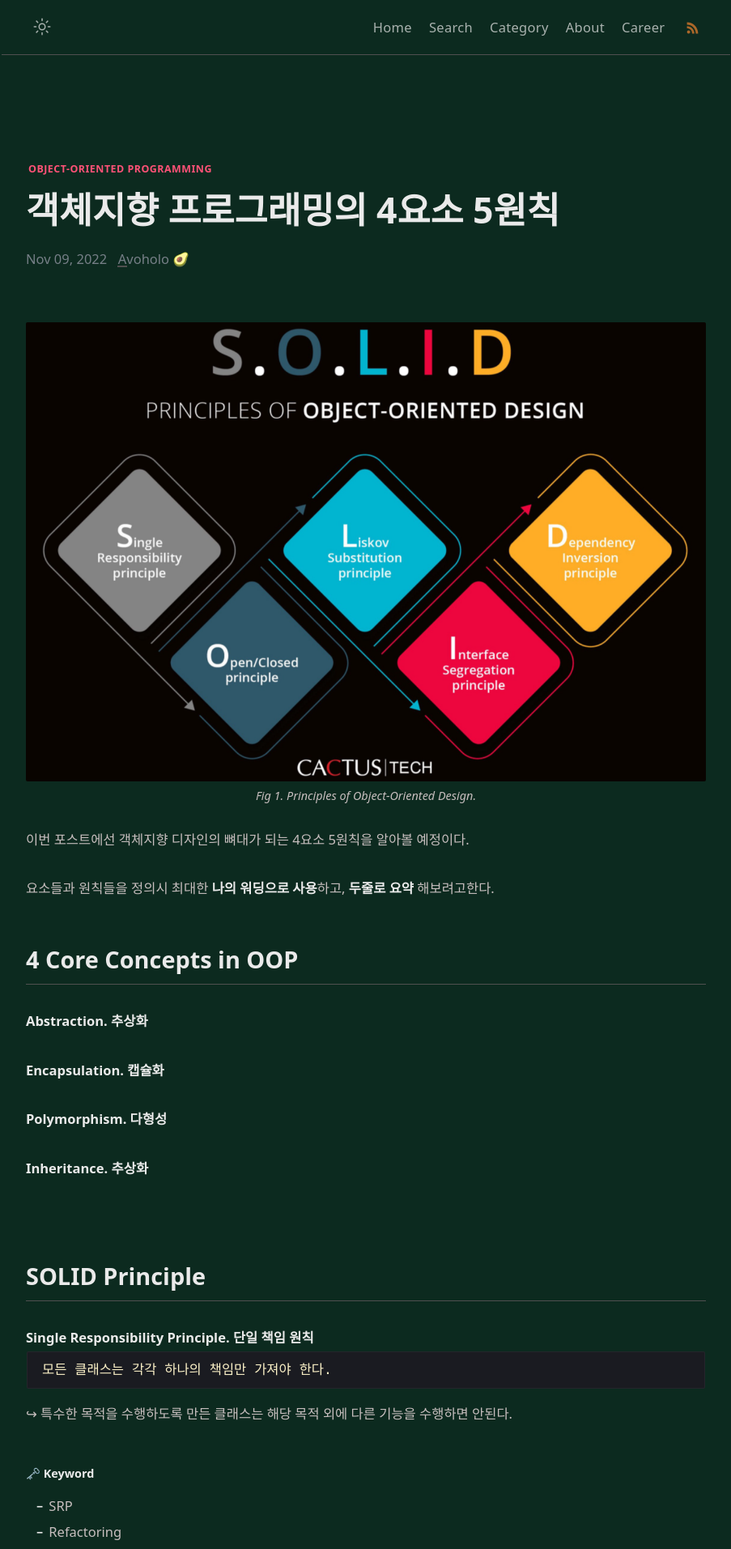
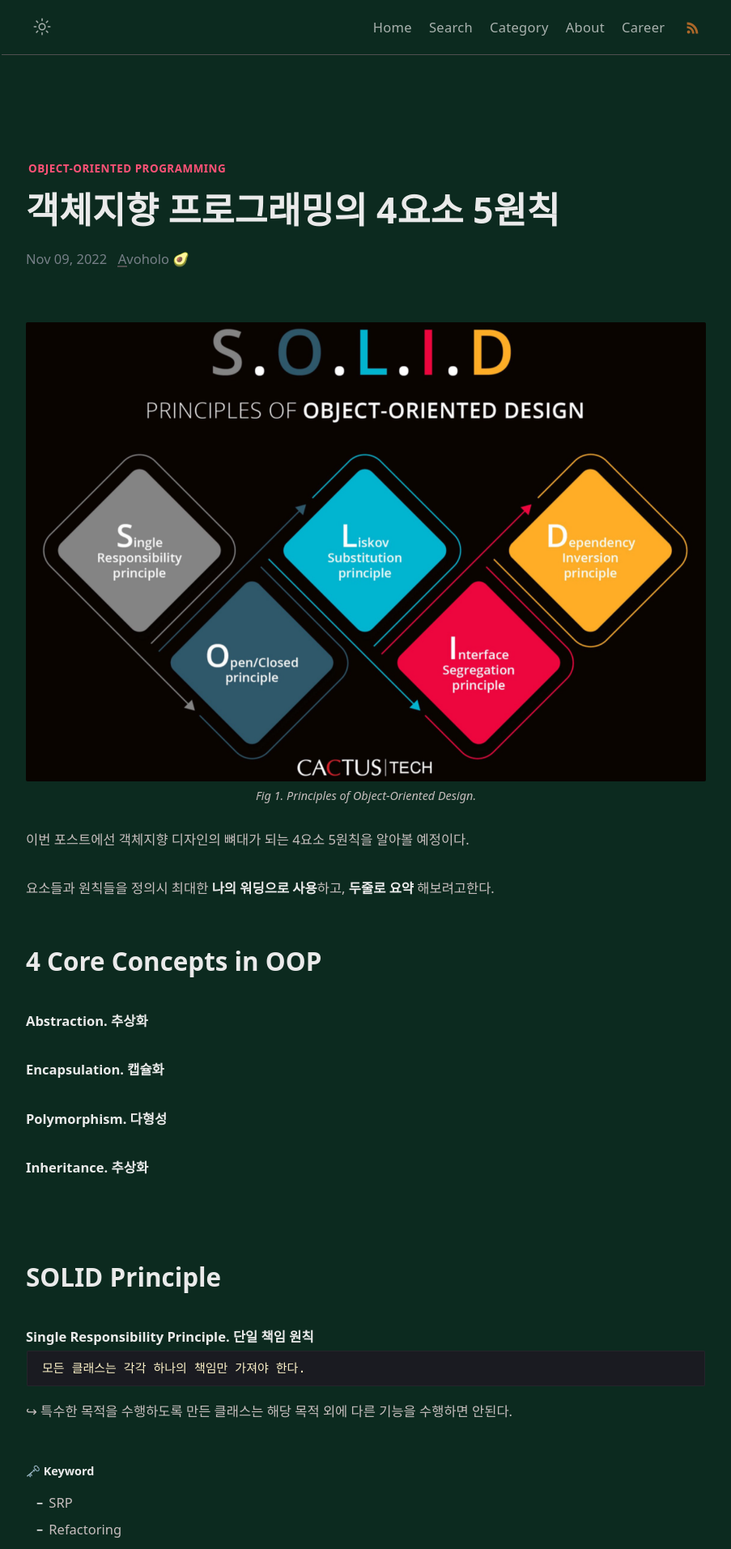
Before and after one commit to avoholo/avoholo.github.io, a Jekyll site: the page built from _posts/OOP_4elements_5principles/2022-11-09-oop-4elements-5principles.md, in a window 1280 px wide. Shown: the top 1913 px of the page at 81% size, without its empty margins (188-1091 px from the left). Built offline with Jekyll 4.4.1, drawn with Linux system fonts in a browser that asks for light colours; some web fonts are replaced; comment, search, counter and statistics services are not loaded.

Commit message:
change minor css

```diff
--- a/_config.yml
+++ b/_config.yml
@@ -12,7 +12,7 @@ mode: dark # default theme "dark" | "light"
 # Profile settings
 author:
   name: Avo Tech Blog
-  bio: <hr style="height:3px; visibility:hidden;" />
+  bio: <hr style="height:5px; visibility:hidden;" />
     <p style="font-family:Georgia">“<i>The biggest issue on software teams is making sure</p>
     <p style="font-family:Georgia">everyone understands what everyone else is doing.</i>”</p>
     <hr style="height:2px; visibility:hidden;" />
--- a/_sass/klise/_post.scss
+++ b/_sass/klise/_post.scss
@@ -17,7 +17,7 @@
 
     .tag {
       font-weight: $bold-weight;
-      font-size: $small-font-size - 2;
+      font-size: $small-font-size - 1;
 
       &:hover {
         text-decoration: none;
@@ -187,12 +187,12 @@
   }
 
   h3 {
-    @include relative-font-size(1.75);
+    @include relative-font-size(1.9);
     @include media-query($on-mobile) {
       font-size: $mobile-base-font-size * 1.25;
     }
-    border-bottom: 1px solid $light;
-    padding-bottom: 4px;
+    //border-bottom: 1px solid $light;
+    //padding-bottom: 4px;
   }
 
   h4 {
@@ -284,4 +284,5 @@
 
 .post-updated-at {
   font-family: "Ubuntu mono", "monospace";
+  font-weight: bold;
 }
--- a/_sass/klise/_syntax.scss
+++ b/_sass/klise/_syntax.scss
@@ -46,6 +46,8 @@ pre.highlight, pre {
     line-height: 1.5;
     display: block;
     border: 0;
+    // 원래 없었는데 내가 넣었다. 필요하면 지우자.
+    font-size: 15px;
   }
 }
 
--- a/_sass/main.scss
+++ b/_sass/main.scss
@@ -29,8 +29,8 @@ $black: #0d122b;
 $light: #ececec;
 $smoke: #d2c7c7;
 $gray: #6b7886;
-//$white: #fff; --> light-theme background color.
-$white: #fffffb;
+$white: #fff;
+//$white: #fffffb; --> light-theme background color.
 
 // Dark Colors
 $dark-text-base-color: #c7bebe;
```
